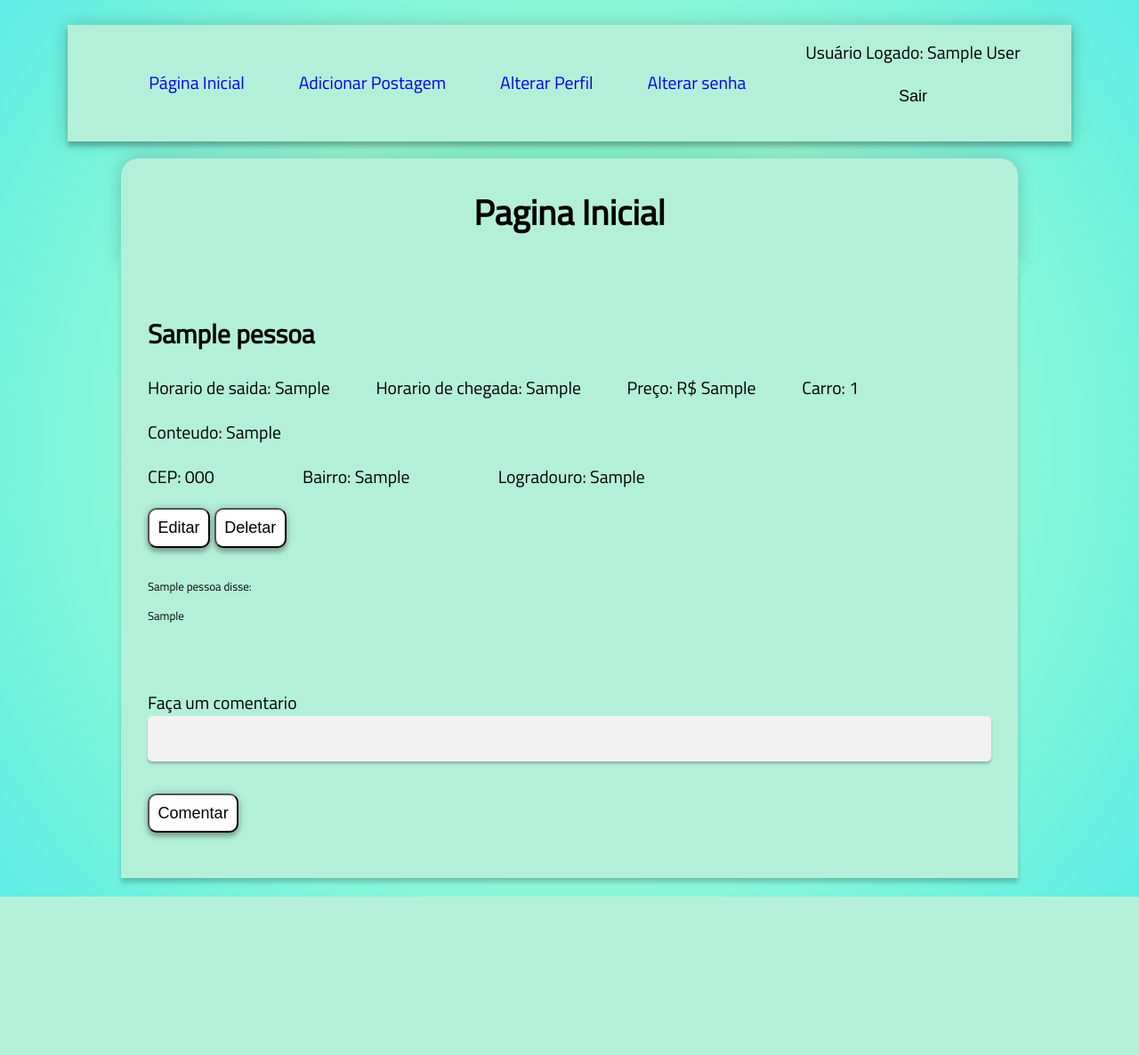
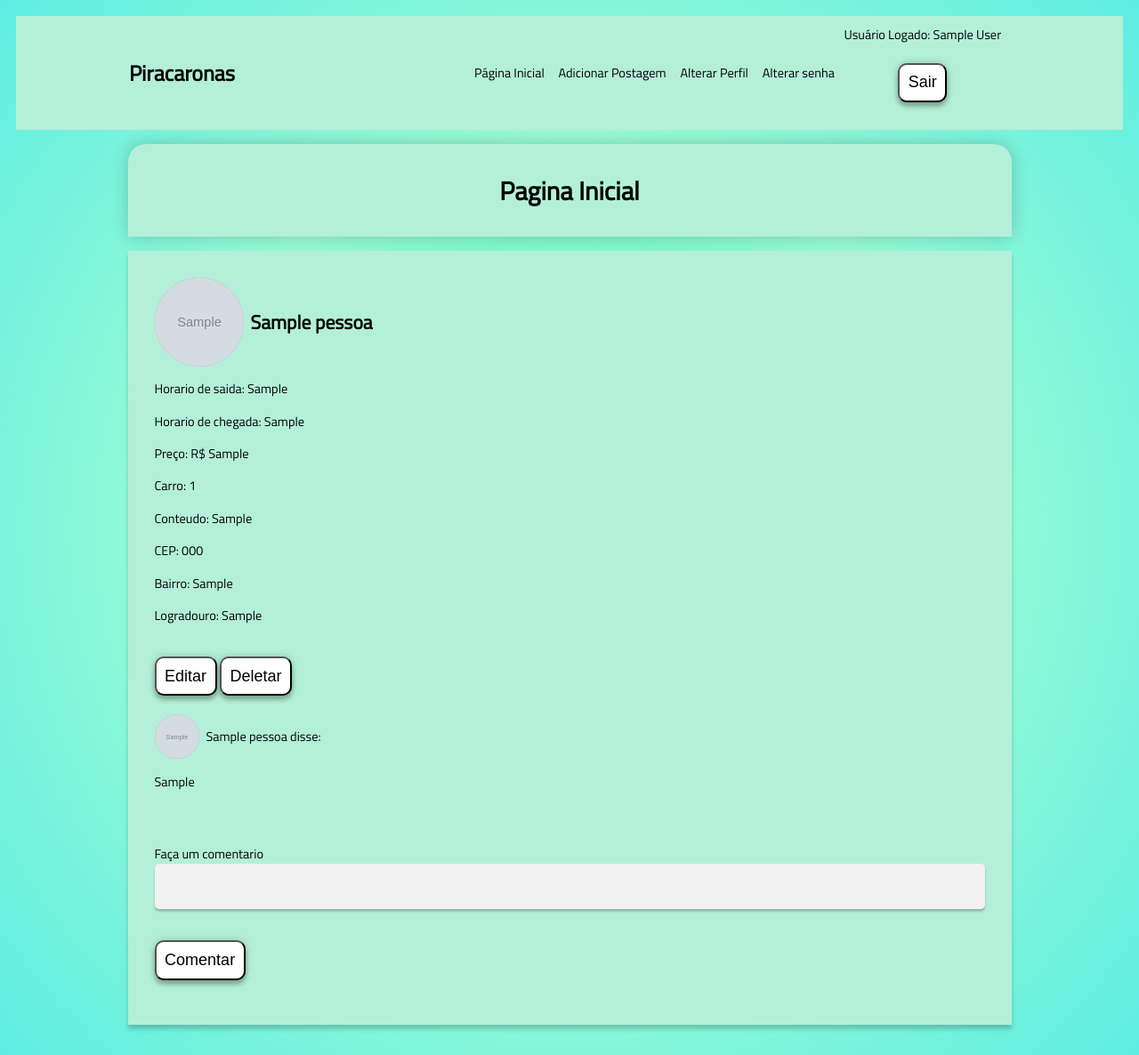
Before and after one commit to jrlucas1/trabalhofinalDAW, a PHP site: page /trabalaho/ in a window 1280 px wide. Shown: the whole page at 89% size. Before the commit the page ends 1008 px from the top, so only its background shows below. Run offline with PHP 8.4, Linux system fonts and the light colour scheme; the visitor is signed in with stand-in values (Sample User, id 1); tables that the repository leaves empty or names only in its code hold one stand-in row (values such as "Sample post"); grey boxes marked "Sample" are stand-in pictures; some libraries are stand-ins or nearby versions; grey boxes are pictures that could not be loaded.

Commit message:
Alterações front end

```diff
--- a/assets/css/index.css
+++ b/assets/css/index.css
@@ -4,9 +4,13 @@ body {
     background: rgb(70, 246, 178);
     background: radial-gradient(circle, rgba(70, 246, 178, 1) 0%, rgba(151, 251, 213, 1) 50%, rgba(93, 237, 227, 1) 100%);
     font-family: "Titillium Web", sans-serif;
-    font-size: 1.23rem;
-    display: flex;
-    flex-direction: column;
+    font-size: 0.9rem;
+    padding: 10px;
+}
+
+ul {
+    margin: 0px;
+    padding: 10px;
 }
 
 h1,
@@ -17,6 +21,8 @@ section {
     padding: 1.875rem;
     box-shadow: 0 0 0rem 0 rgba(0, 0, 0, 0.2), 0 0.313rem 0.313rem 0 rgba(0, 0, 0, 0.2);
     justify-content: center;
+    margin: auto;
+    margin-bottom: 1rem;
 }
 
 h1 {
@@ -35,32 +41,6 @@ a:focus {
     color: #333;
 }
 
-nav {
-    display: flex;
-    gap: 0.5rem;
-    margin: auto;
-    align-items: center;
-    justify-content: space-evenly;
-    width: 100%;
-}
-
-ul {
-
-    list-style-type: none;
-    background-color: #B4F0D9;
-    display: flex;
-    box-shadow: 0 0 20px 0 rgba(0, 0, 0, 0.2), 0 5px 5px 0 rgba(0, 0, 0, 0.24);
-    align-items: center;
-    justify-content: space-evenly;
-    width: 86%;
-}
-
-li a {
-    text-decoration: none;
-    padding: 0.625rem;
-    transition: all 0.5s ease-out;
-}
-
 input {
     font-family: "Titillium Web", sans-serif;
     outline: 0;
@@ -71,7 +51,7 @@ input {
     padding: 0.938rem;
     box-sizing: border-box;
     font-size: 0.875rem;
-    box-shadow: 0 0 0px 0 rgba(0, 0, 0, 0.2), 0 2.5px 2.5px 0 rgba(0, 0, 0, 0.24);
+    box-shadow: 0 0 0px 0 rgba(0, 0, 0, 0.2), 0 0.156rem 0.156rem 0 rgba(0, 0, 0, 0.24);
     border-radius: 0.313rem;
     outline: none;
 }
@@ -87,6 +67,71 @@ button {
     color: black;
 }
 
+a {
+    text-decoration: none;
+    color: black;
+}
+
+.circle-image{
+    width: 100px;
+    height: 100px;
+    background-image: url('http://strawberry-fest.org/wp-content/uploads/2012/01/Coca-Cola-logo.jpg');
+    background-size: cover;
+    display: block;
+    border-radius: 100px;
+    -webkit-border-radius: 100px;
+    -moz-border-radius: 100px;
+}
+.circle-image2{
+    width: 50px;
+    height: 50px;
+    background-image: url('http://strawberry-fest.org/wp-content/uploads/2012/01/Coca-Cola-logo.jpg');
+    background-size: cover;
+    display: block;
+    border-radius: 100px;
+    -webkit-border-radius: 100px;
+    -moz-border-radius: 100px;
+}
+
+#mensagem {
+    color: red;
+}
+
+#nav {
+    display: flex;
+    justify-content: space-around;
+    background-color: #B4F0D9;
+    margin-bottom: 1rem;
+    align-items: center;
+}
+
+#logo {
+    font-size: 1.5rem;
+    font-weight: bold;
+}
+
+#menu {
+    display: flex;
+    list-style-type: none;
+    gap: 0.33rem;
+    align-items: center;
+}
+
+#menu a {
+    display: block;
+    padding: 0.33rem;
+}
+
+#logout{
+    display: flex;
+    flex-direction: column;
+    align-items: center;
+}
+
+#btn-mobile {
+    display: none;
+}
+
 #userList {
     background-color: #B4F0D9;
     display: inline-block;
@@ -98,28 +143,34 @@ button {
     text-align: left;
 }
 
-
-
-#logout {
+#headerpost {
     display: flex;
-    flex-direction: column;
-    margin: 1rem;
+    gap: 0.5rem;
     align-items: center;
 }
 
-.sair {
-    background: none;
-    border: none;
-    outline: none;
-    cursor: pointer;
-    padding: 0.2rem;
-    box-shadow: none;
+#commentheader {
+    display: flex;
+    gap: 0.5rem;
+    align-items: center;
+}
 
-}
 
 @media only screen and (max-width: 600px) {
     #listaMenu {
         flex-direction: column;
+    }
+
+    #btn-mobile {
+        display: block;
+    }
+
+    #menu {
+        display: none;
+    }
+
+    #nav.active #menu {
+        display: flex;
     }
 
     section {
--- a/assets/css/mostrarPostagem.css
+++ /dev/null
@@ -1,31 +0,0 @@
-.horario {
-    display: inline;
-    margin-right: 5%;
-}
-
-.local {
-    display: inline;
-    margin-top: 10%;
-    margin-right: 10%;
-    margin-bottom: 30%;
-}
-
-#post_comments {
-    margin-bottom: 1%;
-
-}
-
-#comentarios{
-    text-align: left;
-}
-#comentarios p{
-    font-size: 0.813rem;
-    display: block;
-    margin-bottom: 0.65rem;
-}
-
-@media only screen and (max-width: 600px) {
-    .horario, .local{
-        display: block;
-    }
-}
--- a/assets/js/index.js
+++ b/assets/js/index.js
@@ -9,7 +9,7 @@ window.onload = function(){
             const bairro = document.getElementById("bairro");
             if(this.status == 200 && this.readyState==4) {
             var cep = document.getElementById('cep').innerHTML;
-               var dados = JSON.parse(this.responseText);
+            var dados = JSON.parse(this.responseText);
                 console.log(dados)
                 if (dados) {
                 logradouro.value = dados.logradouro;
--- a/includes/componentes/footer.php
+++ b/includes/componentes/footer.php
@@ -1,7 +1,9 @@
 <html>
 <link rel="stylesheet" href="assets/css/index.css">
-<nav id="menu">
-        <ul id="listaMenu">
+<nav id="nav">
+    <a href="/" id="logo"> Piracaronas </a>
+    <button id="btn-mobile"> Menu</button>
+        <ul id="menu">
                 <li id="item1"><a href="/trabalho/index.php">Página Inicial</a></li>
                 <?php if(isset($_SESSION['logado'])){ ?>
                 <li id="item2"><a href="/trabalho/fazerPostagem.php">Adicionar Postagem</a></li>
--- a/index.php
+++ b/index.php
@@ -31,7 +31,10 @@ include_once('includes/logica/funcoes_pessoa.php')
             $pessoapost = buscarUsuario($conexao, $array1);
         ?>
             <section id="post_comments">
-                <h2> <?php echo $pessoapost['nome']; ?> </h2>
+                <div id="headerpost">
+                    <img src="imagens/<?php echo $pessoapost['foto']; ?>" class="circle-image" />
+                    <h2> <?php echo $pessoapost['nome']; ?> </h2>
+                </div>
                 <p class="horario">Horario de saida: <?php echo $postagem['horariosaida']; ?></p>
                 <p class="horario">Horario de chegada: <?php echo $postagem['horariochegada']; ?></p>
                 <p class="horario">Preço: R$ <?php echo $postagem['preco']; ?></p>
@@ -54,8 +57,10 @@ include_once('includes/logica/funcoes_pessoa.php')
                         foreach ($comentarios as $comentario) {
                             $array2 = array($comentario['idpessoa']);
                             $usercomm = buscarUsuario($conexao, $array1);
-                    ?>
-                            <p><?php echo $usercomm['nome']; ?> disse:
+                    ?> <div id="commentheader">
+                                <img src="imagens/<?php echo $pessoapost['foto']; ?>" class="circle-image2" />
+                                <p><?php echo $usercomm['nome']; ?> disse:
+                            </div>
                             <p> <?php echo $comentario['conteudo']; ?> <?php } ?></p>
                             </p>
                 </div>
```
Also changed, not shown: assets/css/login.css (+38 -9 lines), assets/js/validacao.js (added, +52 -0 lines), cadastrarPessoa.php (+8 -8 lines), login.php (+3 -5 lines).
